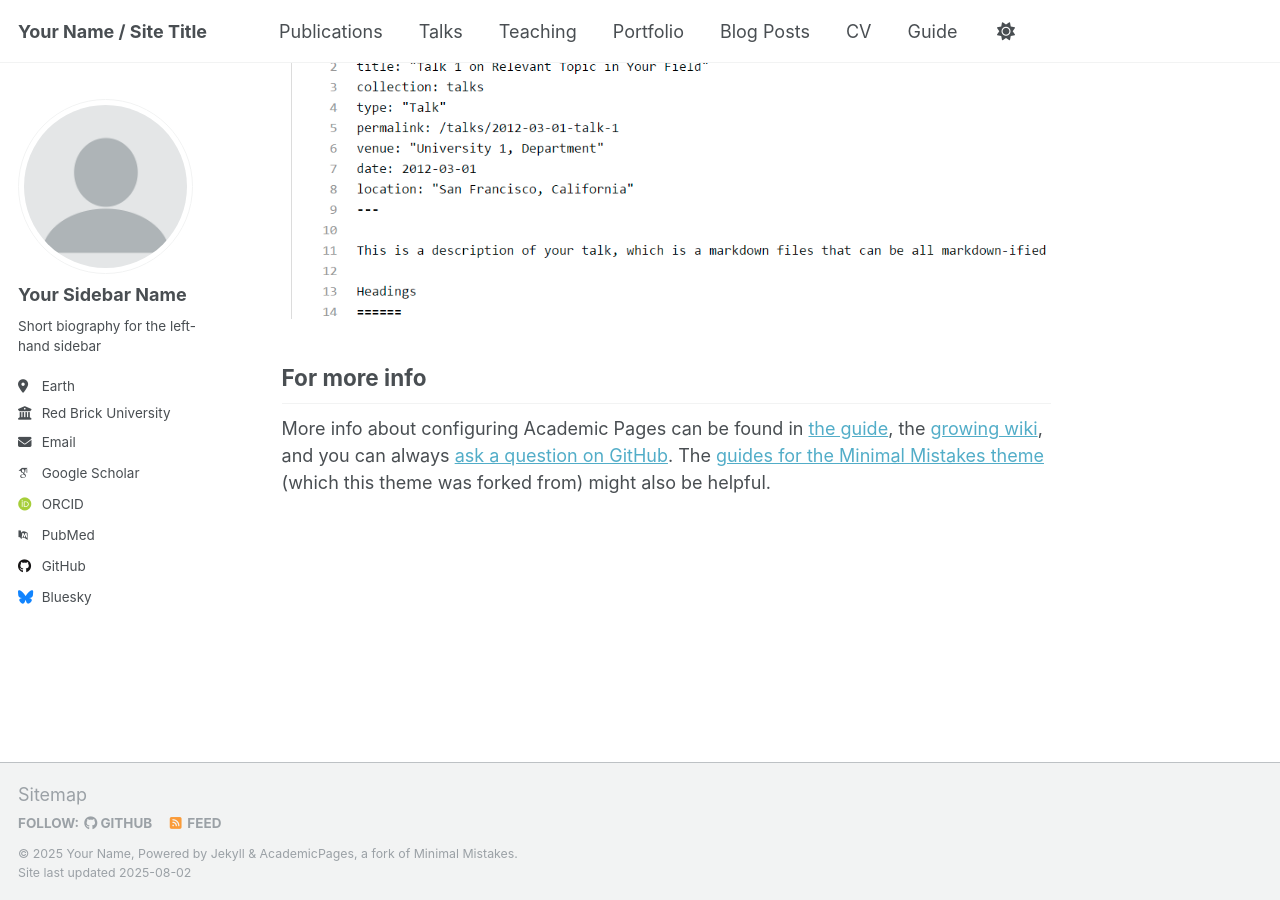
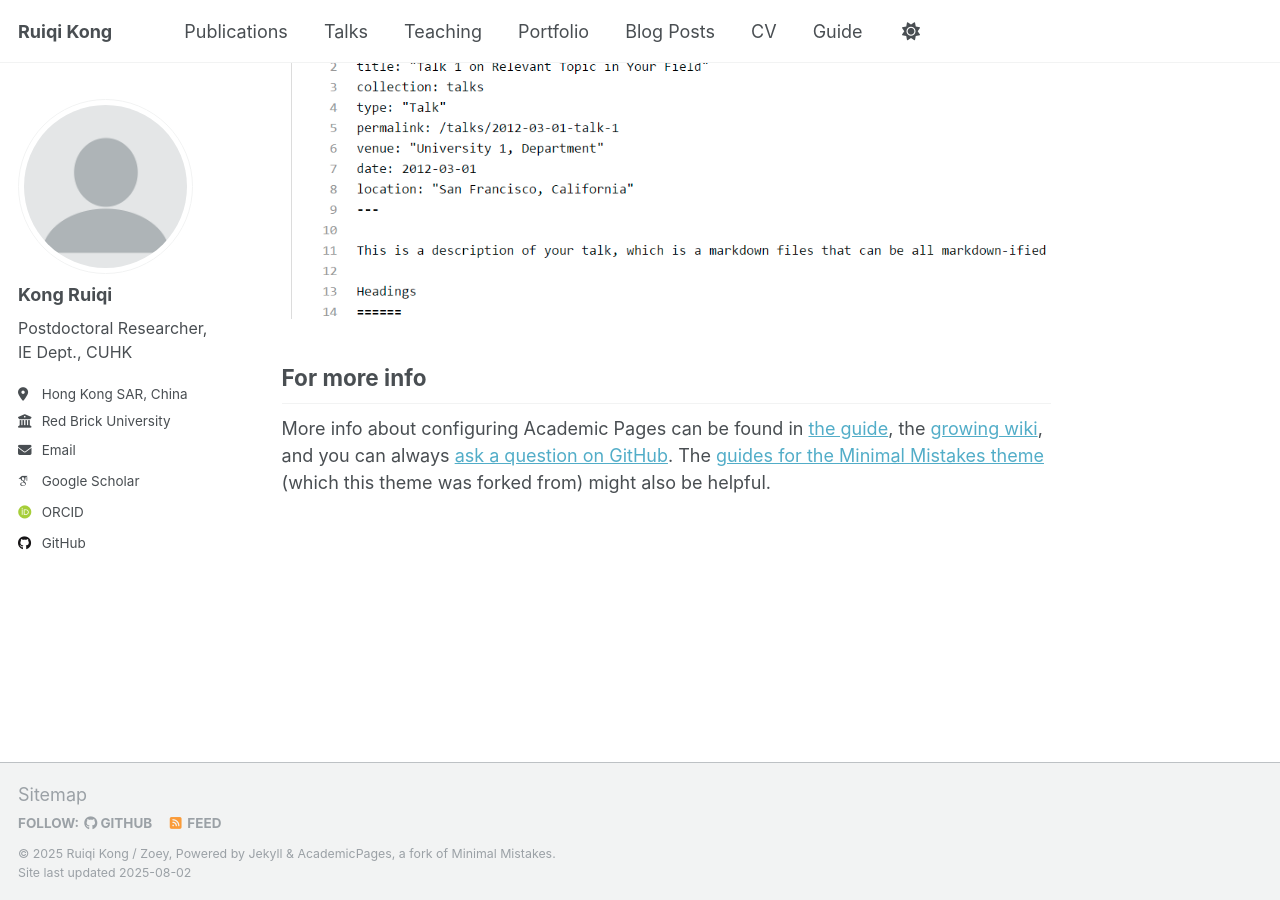
Before and after one commit to Oriseven/Oriseven.github.io, a Jekyll site: the page built from _pages/about.md, in a window 1280 px wide and 900 px high, scrolled down 2880 px. Built offline with Jekyll 4.4.1, drawn with Linux system fonts in a browser that asks for light colours; some web fonts are replaced; a script that is not in the unit is left out.

Commit message:
Update _config.yml

```diff
--- a/_config.yml
+++ b/_config.yml
@@ -9,11 +9,11 @@
 # Basic Site Settings
 locale                   : "en-US"
 site_theme               : "default"
-title                    : "Your Name / Site Title"
+title                    : "Ruiqi Kong"
 title_separator          : "-"
-name                     : &name "Your Name"
+name                     : &name "Ruiqi Kong / Zoey"
 description              : &description "personal description"
-url                      : https://academicpages.github.io # the base hostname & protocol for your site e.g. "https://[your GitHub username].github.io" or if you already have some other page hosted on Github then use "https://[your GitHub username].github.io/[Your Repo Name]"
+url                      : https:/oriseven.github.io # the base hostname & protocol for your site e.g. "https://[your GitHub username].github.io" or if you already have some other page hosted on Github then use "https://[your GitHub username].github.io/[Your Repo Name]"
 baseurl                  : "" # the subpath of your site, e.g. "/blog"
 repository               : "academicpages/academicpages.github.io"
 
@@ -23,10 +23,10 @@ repository               : "academicpages/academicpages.github.io"
 author:
   # Biographic information
   avatar           : "profile.png"
-  name             : "Your Sidebar Name"
+  name             : "Kong Ruiqi"
   pronouns         : # example: "she/her"
-  bio              : "Short biography for the left-hand sidebar"
-  location         : "Earth"
+  bio              : "<font size=3>Postdoctoral Researcher,<br>IE Dept., CUHK</font>" #<center>
+  location         : "Hong Kong SAR, China"
   employer         : "Red Brick University"
   uri              : # URL
   email            : "none@example.org"
@@ -34,12 +34,12 @@ author:
   # Academic websites
   academia         : # URL
   arxiv            : # URL - Update with the correct link to your profile
-  googlescholar    : "https://scholar.google.com/citations?user=PS_CX0AAAAAJ"
+  googlescholar    : "https://scholar.google.com.hk/citations?user=KbV6rUgAAAAJ&hl=en"
   inspire-hep      : # URL
   impactstory      : # URL
-  orcid            : "http://orcid.org/yourorcidurl"
+  orcid            : "https://orcid.org/0009-0004-5367-1956"
   semantic         : # URL
-  pubmed           : "https://www.ncbi.nlm.nih.gov/pubmed/?term=john+snow"
+  pubmed           : #"https://www.ncbi.nlm.nih.gov/pubmed/?term=john+snow"
   researchgate     : # URL
   scopus           : # URL
 
@@ -47,13 +47,13 @@ author:
   bitbucket        : # Username - Update with your username on the site
   codepen          : # Username
   dribbble         : # Username
-  github           : "academicpages"
+  github           : "https://github.com/Oriseven"
   kaggle           : # Username
   stackoverflow    : # User number or user number and name (i.e., use "1" or "1/jeff-atwood")
 
   # Social media
   artstation       : # Username
-  bluesky          : "bsky.app" # Replace this with you Bluesky username
+  bluesky          : # "bsky.app" # Replace this with you Bluesky username
   facebook         : # Username
   flickr           : # Username
   foursquare       : # Username
```
